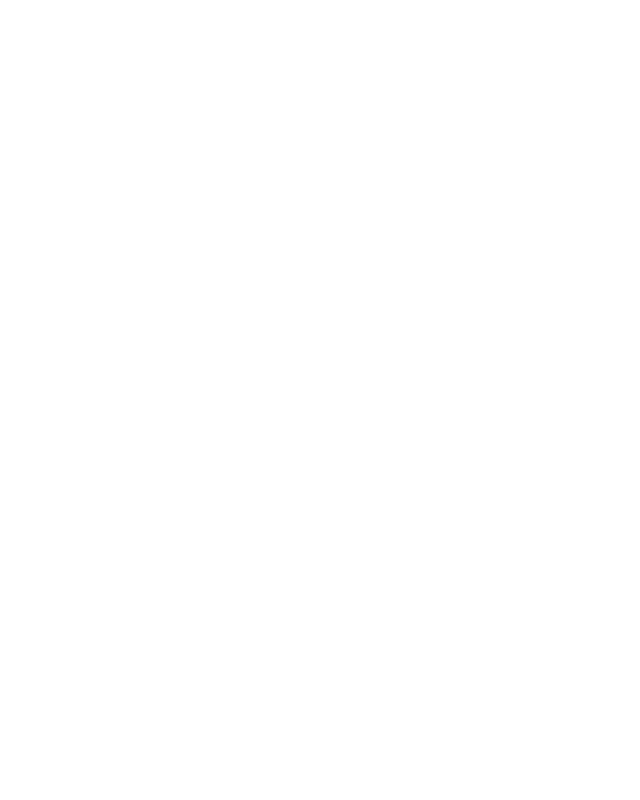
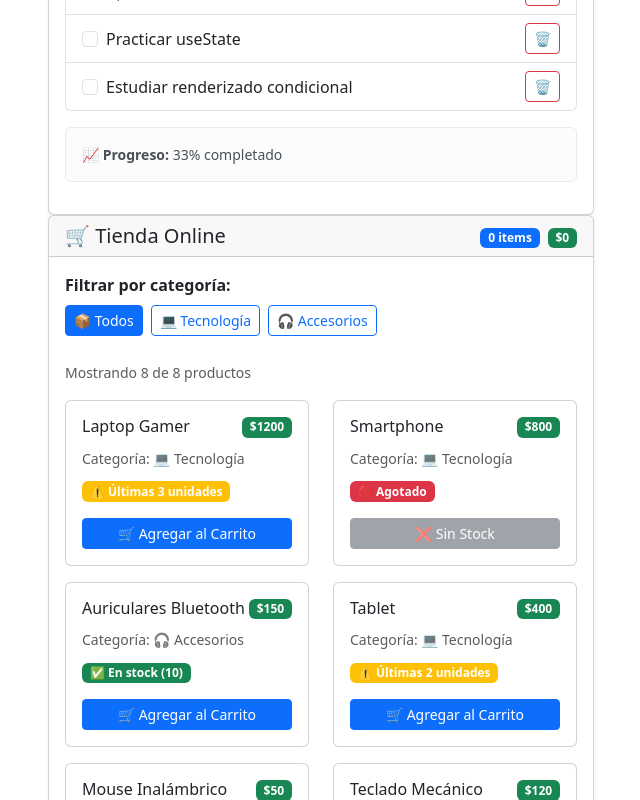
Before and after one commit to Pablobasso25/React-Theory, a React (Vite) app: page / in a window 1280 px wide. Shown: the part 5140-5940 px from the top of the page, without its empty margins (34-674 px from the left). Before the commit the page ends 4620 px from the top, so only its background shows below. Built offline with nearby package versions, Linux system fonts and the light colour scheme.

Commit message:
add theoty

```diff
--- a/src/App2.jsx
+++ b/src/App2.jsx
@@ -6,6 +6,9 @@
 import InputComplejo from "./components/multiplesEstados/InputComplejo";
 import ValidacionPassword from "./components/validacionContraseña/ValidacionPassword";
 import FormularioRegistro from "./components/formularioRegistro/FormularioRegistro";
+import PerfilUsuario from "./components/renderizadoCondicional/PerfilUsuario";
+import ListaTareas from "./components/renderizadoCondicional/ListaTareas";
+import TiendaOnline from "./components/renderizadoCondicional/TiendaOnline";
 
 function App2() {
   return (
@@ -37,6 +40,10 @@
           <ValidacionPassword />
           {/* 🎮 NUEVO COMPONENTE DE FORMULARIO DE REGISTRO*/}
           <FormularioRegistro />
+          {/* 🎮 NUEVO COMPONENTE DE RENDERIZADO CONDICIONAL*/}
+          <PerfilUsuario />
+          <ListaTareas />
+          <TiendaOnline />
         </Col>
       </Row>
     </Container>
--- /dev/null
+++ b/src/components/renderizadoCondicional/TiendaOnline.jsx
@@ -0,0 +1,163 @@
+// src/components/TiendaOnline.jsx - VERSIÓN COMPLETA
+import React, { useState } from 'react';
+import { Card, Button, Badge, Row, Col, Alert, ListGroup } from 'react-bootstrap';
+
+function TiendaOnline() {
+  const [productos] = useState([
+    { id: 1, nombre: 'Laptop Gamer', precio: 1200, categoria: 'tecnologia', stock: 3 },
+    { id: 2, nombre: 'Smartphone', precio: 800, categoria: 'tecnologia', stock: 0 },
+    { id: 3, nombre: 'Auriculares Bluetooth', precio: 150, categoria: 'accesorios', stock: 10 },
+    { id: 4, nombre: 'Tablet', precio: 400, categoria: 'tecnologia', stock: 2 },
+    { id: 5, nombre: 'Mouse Inalámbrico', precio: 50, categoria: 'accesorios', stock: 15 },
+    { id: 6, nombre: 'Teclado Mecánico', precio: 120, categoria: 'accesorios', stock: 8 },
+    { id: 7, nombre: 'Monitor 24"', precio: 300, categoria: 'tecnologia', stock: 5 },
+    { id: 8, nombre: 'Cargador Portátil', precio: 80, categoria: 'accesorios', stock: 0 }
+  ]);
+
+  const [categoriaFiltro, setCategoriaFiltro] = useState('todos');
+  const [carrito, setCarrito] = useState([]);
+
+  const productosFiltrados = productos.filter(producto =>
+    categoriaFiltro === 'todos' || producto.categoria === categoriaFiltro
+  );
+
+  const categorias = ['todos', ...new Set(productos.map(p => p.categoria))];
+
+  const totalCarrito = carrito.reduce((total, producto) => total + producto.precio, 0);
+
+  const vaciarCarrito = () => {
+    setCarrito([]);
+  };
+
+  return (
+    <Card className="shadow-sm">
+      <Card.Header>
+        <div className="d-flex justify-content-between align-items-center">
+          <h5 className="mb-0">🛒 Tienda Online</h5>
+          <div>
+            <Badge bg="primary" className="me-2">{carrito.length} items</Badge>
+            <Badge bg="success">${totalCarrito}</Badge>
+          </div>
+        </div>
+      </Card.Header>
+
+      <Card.Body>
+        {/* 🎯 FILTROS */}
+        <div className="mb-4">
+          <strong>Filtrar por categoría:</strong>
+          <div className="mt-2 d-flex flex-wrap gap-2">
+            {categorias.map(categoria => (
+              <Button
+                key={categoria}
+                size="sm"
+                variant={categoriaFiltro === categoria ? 'primary' : 'outline-primary'}
+                onClick={() => setCategoriaFiltro(categoria)}
+              >
+                {categoria === 'todos' ? '📦 Todos' :
+                 categoria === 'tecnologia' ? '💻 Tecnología' : '🎧 Accesorios'}
+              </Button>
+            ))}
+          </div>
+        </div>
+
+        {/* 📊 CONTADORES */}
+        <div className="mb-3">
+          <small className="text-muted">
+            Mostrando {productosFiltrados.length} de {productos.length} productos
+            {categoriaFiltro !== 'todos' && ` en ${categoriaFiltro}`}
+          </small>
+        </div>
+
+        {/* 🎯 LISTA VACÍA */}
+        {productosFiltrados.length === 0 && (
+          <Alert variant="info" className="text-center">
+            {categoriaFiltro === 'todos'
+              ? '📦 No hay productos disponibles'
+              : `📦 No hay productos en la categoría "${categoriaFiltro}"`}
+          </Alert>
+        )}
+
+        {/* 📦 LISTA DE PRODUCTOS */}
+        <Row>
+          {productosFiltrados.map(producto => (
+            <Col key={producto.id} md={6} className="mb-3">
+              <Card className="h-100">
+                <Card.Body className="d-flex flex-column">
+                  <div className="d-flex justify-content-between align-items-start mb-2">
+                    <Card.Title className="h6 mb-0">{producto.nombre}</Card.Title>
+                    <Badge bg="success">${producto.precio}</Badge>
+                  </div>
+
+                  <div className="mb-2">
+                    <small className="text-muted">
+                      Categoría: {producto.categoria === 'tecnologia' ? '💻 Tecnología' : '🎧 Accesorios'}
+                    </small>
+                  </div>
+
+                  <div className="mb-3">
+                    {producto.stock === 0 ? (
+                      <Badge bg="danger">🚫 Agotado</Badge>
+                    ) : producto.stock < 5 ? (
+                      <Badge bg="warning">⚠️ Últimas {producto.stock} unidades</Badge>
+                    ) : (
+                      <Badge bg="success">✅ En stock ({producto.stock})</Badge>
+                    )}
+                  </div>
+
+                  <div className="mt-auto">
+                    {producto.stock > 0 ? (
+                      <Button
+                        variant="primary"
+                        size="sm"
+                        className="w-100"
+                        onClick={() => setCarrito([...carrito, producto])}
+                      >
+                        🛒 Agregar al Carrito
+                      </Button>
+                    ) : (
+                      <Button variant="secondary" size="sm" disabled className="w-100">
+                        ❌ Sin Stock
+                      </Button>
+                    )}
+                  </div>
+                </Card.Body>
+              </Card>
+            </Col>
+          ))}
+        </Row>
+
+        {/* 🛒 CARRITO DE COMPRAS */}
+        {carrito.length > 0 && (
+          <Card className="mt-4 bg-light">
+            <Card.Header>
+              <div className="d-flex justify-content-between align-items-center">
+                <h6 className="mb-0">🛒 Tu Carrito</h6>
+                <div>
+                  <Button variant="outline-danger" size="sm" onClick={vaciarCarrito}>
+                    🗑️ Vaciar
+                  </Button>
+                </div>
+              </div>
+            </Card.Header>
+            <Card.Body>
+              <ListGroup variant="flush">
+                {carrito.map((producto, index) => (
+                  <ListGroup.Item key={index} className="d-flex justify-content-between">
+                    <span>{producto.nombre}</span>
+                    <Badge bg="primary">${producto.precio}</Badge>
+                  </ListGroup.Item>
+                ))}
+              </ListGroup>
+              <div className="d-flex justify-content-between mt-3">
+                <strong>Total:</strong>
+                <Badge bg="success" className="fs-6">${totalCarrito}</Badge>
+              </div>
+            </Card.Body>
+          </Card>
+        )}
+      </Card.Body>
+    </Card>
+  );
+}
+
+export default TiendaOnline;
```
